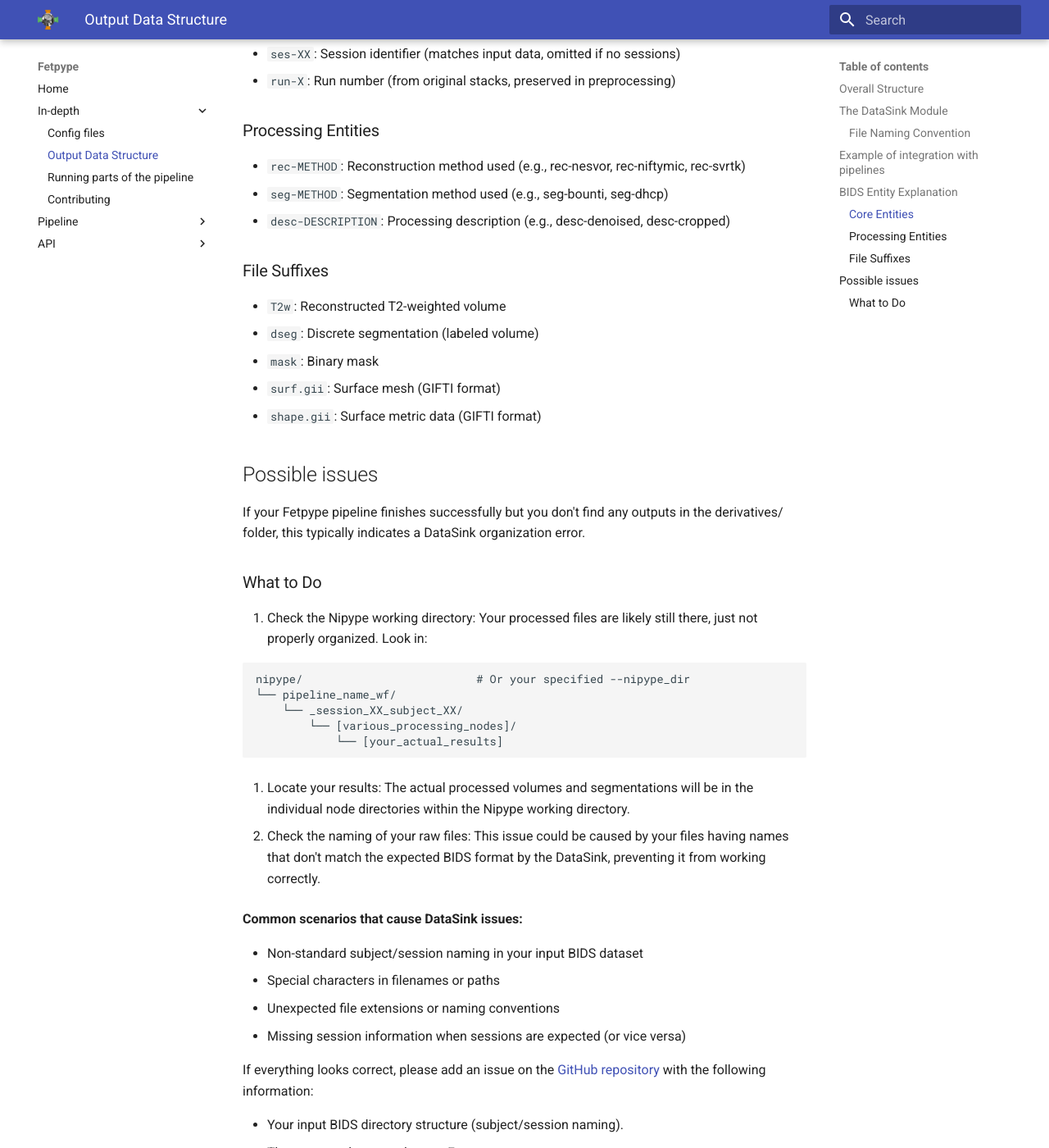
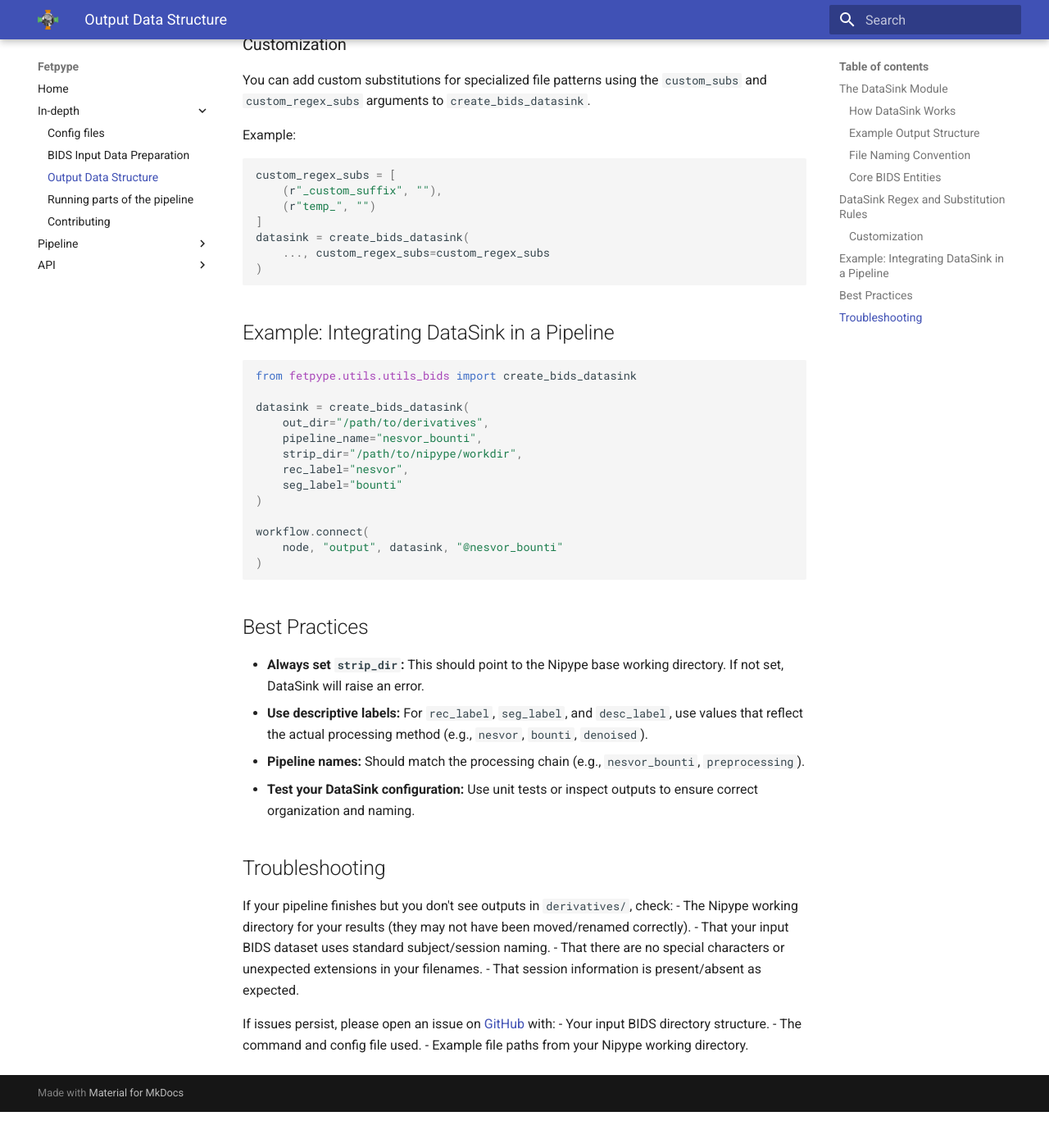
Before and after one commit to fetpype/fetpype, an MkDocs documentation site: the page built from docs/output_data.md, in a window 1280 px wide and 1400 px high, scrolled down 2269 px. Shown: the whole window at 82% size. Built offline with MkDocs 1.6.1 and Material for MkDocs 9.7.7, drawn with Linux system fonts in a browser that asks for light colours; after the commit the page ends 3625 px from its top, so only the background shows below that; some of the changed text lies outside the part shown.

Commit message:
Update documentation: add input_data.md to navigation, remove outdated datasink.md, and clarify surface extraction disclaimer for dHCP pipeline.

````diff
--- a/docs/datasink.md
+++ /dev/null
@@ -1,303 +0,0 @@
-
-# DataSink module
-
-The DataSink module in fetpype is responsible for organizing and renaming pipeline outputs from the nipype default workflow into BIDS-compliant directory structures. This document provides a comprehensive guide on how the DataSink works, and how to use it correctly.
-
-## Overview
-
-Fetpype uses Nipype's `DataSink` interface wrapped in a custom function `create_bids_datasink()` to automatically organize outputs according to BIDS conventions. The system handles complex file renaming through regex substitutions and ensures outputs are properly structured for downstream analysis. For a more detailed explanation of the DataSink module, see the [Nipype documentation](https://nipype.readthedocs.io/en/latest/api/generated/nipype.interfaces.io.html#datasink) or the [nipype-tutorial](https://miykael.github.io/nipype_tutorial/notebooks/basic_data_output.html) on DataSink.
-
-## Core Architecture
-
-### Main Function: `create_bids_datasink()`
-
-Located in `fetpype/utils/utils_bids.py`, this function creates a configured DataSink node:
-
-```python
-def create_bids_datasink(
-    out_dir,           # Base output directory
-    pipeline_name,     # Name of the pipeline (e.g., 'nesvor_bounti')
-    strip_dir,         # Nipype working directory path to strip
-    datatype="anat",   # BIDS datatype
-    name=None,         # Node name (auto-generated if None)
-    rec_label=None,    # Reconstruction label (e.g., 'nesvor')
-    seg_label=None,    # Segmentation label (e.g., 'bounti')
-    desc_label=None,   # Description label (e.g., 'denoised')
-    custom_subs=None,  # Custom simple substitutions
-    custom_regex_subs=None  # Custom regex substitutions
-)
-```
-
-## Directory Structure
-
-The DataSink module default behavior organizes outputs into the following structure:
-
-```
-<out_dir>/
-├── sub-<ID>/
-│   ├── [ses-<ID>/]
-│   │   └── anat/
-│   │       ├── sub-<ID>_[ses-<ID>]_desc-<label>_T2w.nii.gz
-│   │       ├── sub-<ID>_[ses-<ID>]_rec-<method>_T2w.nii.gz
-│   │       └── sub-<ID>_[ses-<ID>]_rec-<method>_seg-<method>_dseg.nii.gz
-└── dataset_description.json
-```
-
-## Regex Substitution Rules
-
-The DataSink applies different rules based on pipeline context:
-
-### Rule 1: Preprocessing Stacks (Denoised)
-**Trigger**: `pipeline_name == "preprocessing"` and `desc_label == "denoised"`
-
-```regex
-Input:  /output/preprocessing_wf/_session_01_subject_sub-01/denoise_wf/_denoising/sub-01_ses-01_run-1_T2w_noise_corrected.nii.gz
-Output: /output/sub-01/ses-01/anat/sub-01_ses-01_run-1_desc-denoised_T2w.nii.gz
-```
-
-### Rule 2: Preprocessing Masks (Cropped)
-**Trigger**: `pipeline_name == "preprocessing"` and `desc_label == "cropped"`
-
-```regex
-Input:  /output/preprocessing_wf/_session_01_subject_sub-01/crop_wf/_cropping/sub-01_ses-01_run-1_mask.nii
-Output: /output/sub-01/ses-01/anat/sub-01_ses-01_run-1_desc-cropped_mask.nii
-```
-
-### Rule 3: Reconstruction Output
-**Trigger**: `rec_label` is set and `seg_label` is None
-
-```regex
-Input:  /output/nesvor_pipeline_wf/_session_02_subject_sub-01/recon_node/recon.nii.gz
-Output: /output/sub-01/ses-02/anat/sub-01_ses-02_rec-nesvor_T2w.nii.gz
-```
-
-### Rule 4: Segmentation Output (BOUNTI)
-**Trigger**: Both `seg_label` and `rec_label` are set
-
-```regex
-Input:  /output/segmentation_wf/_session_01_subject_sub-01/seg_node/input_srr-mask-brain_bounti-19.nii.gz
-Output: /output/sub-01/ses-01/anat/sub-01_ses-01_rec-nesvor_seg-bounti_dseg.nii.gz
-```
-
-### Rule 5: Segmentation Output (dHCP)
-**Trigger**: `seg_label == "dhcp"`
-
-```regex
-Input:  /output/segmentation_wf/_session_01_subject_sub-01/dhcp_node/
-Output: /output/sub-01/ses-01/anat/sub-01_ses-01_dhcp/
-```
-
-### Cleanup Rules
-Applied to all outputs:
-
-- `sub-sub-` → `sub-` (fix doubled prefixes)
-- `ses-ses-` → `ses-` (fix doubled prefixes)
-- `_+` → `_` (multiple underscores to single)
-- `//+` → `/` (fix double slashes)
-- `_ses-None` → `` (remove None sessions)
-- `(\.nii\.gz)\1+$` → `\1` (fix repeated extensions)
-
-## Usage Examples
-
-### Basic Reconstruction DataSink
-
-```python
-from fetpype.utils.utils_bids import create_bids_datasink
-
-datasink = create_bids_datasink(
-    out_dir="/path/to/derivatives",
-    pipeline_name="nesvor",
-    strip_dir="/path/to/nipype/workdir",
-    rec_label="nesvor"
-)
-
-# Connect in workflow
-workflow.connect(recon_node, "output", datasink, "@nesvor")
-```
-
-### Preprocessing DataSink
-
-```python
-# For denoised stacks
-denoised_datasink = create_bids_datasink(
-    out_dir="/path/to/derivatives/preprocessing",
-    pipeline_name="preprocessing",
-    strip_dir="/path/to/nipype/workdir",
-    desc_label="denoised"
-)
-
-# For cropped masks
-cropped_datasink = create_bids_datasink(
-    out_dir="/path/to/derivatives/preprocessing",
-    pipeline_name="preprocessing",
-    strip_dir="/path/to/nipype/workdir",
-    desc_label="cropped"
-)
-```
-
-### Segmentation DataSink
-
-```python
-seg_datasink = create_bids_datasink(
-    out_dir="/path/to/derivatives",
-    pipeline_name="nesvor_bounti",
-    strip_dir="/path/to/nipype/workdir",
-    rec_label="nesvor",
-    seg_label="bounti"
-)
-```
-
-## Integration in Workflows
-
-### Connecting Outputs
-
-The DataSink uses Nipype's connection syntax with `@` prefix for container naming:
-
-```python
-# For single outputs
-workflow.connect(node, "output", datasink, "@pipeline_name")
-
-# For multiple outputs
-workflow.connect(node, "output1", datasink, "@output1")
-workflow.connect(node, "output2", datasink, "@output2")
-```
-
-### Workflow Examples
-
-From `fetpype/workflows/pipeline_fet.py`:
-
-```python
-# Reconstruction datasink
-recon_datasink = create_bids_datasink(
-    out_dir=out_dir,
-    pipeline_name=pipeline_name,
-    strip_dir=main_workflow.base_dir,
-    name="final_recon_datasink",
-    rec_label=cfg.reconstruction.pipeline,
-)
-
-workflow.connect(
-    fet_pipe, "outputnode.output_srr",
-    recon_datasink, f"@{pipeline_name}"
-)
-```
-
-## Best Practices
-
-### 1. Always Set strip_dir
-The `strip_dir` parameter is mandatory and should point to the Nipype base working directory:
-
-```python
-# Correct
-strip_dir = main_workflow.base_dir
-
-# Incorrect - will raise ValueError
-strip_dir = None
-```
-
-### 2. Use Appropriate Labels
-Choose labels that reflect the actual processing method:
-
-```python
-# Good
-rec_label = cfg.reconstruction.pipeline  # "nesvor", "niftymic", etc.
-seg_label = cfg.segmentation.pipeline    # "bounti", "dhcp", etc.
-
-# Avoid
-rec_label = "reconstruction"  # Too generic
-```
-
-### 3. Pipeline Name Conventions
-Pipeline names should be descriptive and match the processing chain:
-
-```python
-# For full pipeline
-pipeline_name = "nesvor_bounti"
-
-# For single steps
-pipeline_name = "preprocessing"
-pipeline_name = "nesvor"
-```
-
-### 4. Custom Substitutions
-Add custom substitutions for specialized file patterns, according to the output names and folders of your custom node:
-
-```python
-custom_regex_subs = [
-    (r"_custom_suffix", ""),
-    (r"temp_", "")
-]
-
-datasink = create_bids_datasink(
-    ...,
-    custom_regex_subs=custom_regex_subs
-)
-```
-
-## Advanced Usage
-
-### Custom DataSink for New Pipelines
-
-When adding a new pipeline to fetpype:
-
-1. **Determine file patterns**: Understand what your pipeline outputs.
-2. **Design BIDS naming**: Choose appropriate BIDS entities.
-3. **Create regex rules**: Write patterns to transform paths.
-4. **Test thoroughly**: Use unit tests to verify behavior
-
-Example for a new "mymethod" pipeline:
-
-```python
-# Add to create_bids_datasink function
-if pipeline_name == "mymethod" and rec_label:
-    regex_subs.append((
-        rf"^{escaped_bids_derivatives_root}/.*mymethod.*/"
-        rf"([^/]+)_output(\.nii\.gz|\.nii)$",
-        rf"{bids_derivatives_root}/sub-\1/anat/"
-        rf"sub-\1_rec-mymethod_T2w\2"
-    ))
-```
-
-### Multiple DataSinks in One Workflow
-
-For complex pipelines, use multiple DataSinks:
-
-```python
-# Primary outputs
-main_datasink = create_bids_datasink(...)
-
-# Intermediate outputs
-intermediate_datasink = create_bids_datasink(
-    out_dir=intermediate_dir,
-    ...
-)
-
-# QC outputs
-qc_datasink = create_bids_datasink(
-    out_dir=qc_dir,
-    ...
-)
-```
-
-## Testing DataSink Configuration
-
-Always test your DataSink configuration prior to a pull request. This is a test example:
-
-```python
-def test_my_datasink(mock_output_dir, mock_nipype_wf_dir):
-    ds = create_bids_datasink(
-        out_dir=mock_output_dir,
-        pipeline_name="mymethod",
-        strip_dir=mock_nipype_wf_dir,
-        rec_label="mymethod"
-    )
-
-    # Test regex substitutions
-    regex_subs = ds.inputs.regexp_substitutions
-
-    test_path = f"{mock_output_dir}/mymethod_wf/_session_01_subject_sub-01/output.nii.gz"
-    expected = f"{mock_output_dir}/sub-01/ses-01/anat/sub-01_ses-01_rec-mymethod_T2w.nii.gz"
-
-    result = apply_regex_subs(test_path, regex_subs)
-    assert result == expected
-```
--- a/docs/output_data.md
+++ b/docs/output_data.md
@@ -1,38 +1,20 @@
 # Output Data Structure
 
-Fetpype organizes all processed data following the [BIDS (Brain Imaging Data Structure)](https://bids.neuroimaging.io/index.html) derivatives convention. This standardized organization ensures that your results are easily shareable, reproducible, and compatible with other neuroimaging analysis tools.
+Fetpype organizes all processed data following the [BIDS (Brain Imaging Data Structure)](https://bids.neuroimaging.io/index.html) derivatives convention. This ensures your results are shareable, reproducible, and compatible with other neuroimaging tools.
 
-To understand how to transform your raw data into the BIDS structure that Fetpype expects, please refer to this guide: [Input Data Structure](input_data.md).
-
-## Overall Structure
-
-Fetpype creates a derivatives directory structure that mirrors your input BIDS dataset but contains processed data instead of raw acquisitions. The structure is as follows:
-
-```
-your_project/
-├── sub-01/                          # Raw BIDS data (input)
-│   └── ses-01/
-│       └── anat/
-│           ├── sub-01_ses-01_run-1_T2w.nii.gz
-│           ├── sub-01_ses-01_run-2_T2w.nii.gz
-│           └── sub-01_ses-01_run-3_T2w.nii.gz
-└── derivatives/                     # Processed data (output)
-    ├── preprocessing/               # Intermediate preprocessing outputs
-    ├── nesvor/                      # Reconstruction outputs
-    ├── bounti/                      # Segmentation outputs
-    └── nesvor_bounti/               # Combined pipeline outputs
-```
-
-Each derivatives subdirectory contains:
-
-- `dataset_description.json`: Metadata about the processing pipeline
-- Subject directories: Organized following BIDS conventions
+For transforming raw data into the BIDS structure Fetpype expects, see: [Input Data Structure](input_data.md).
 
 ## The DataSink Module
 
-The BIDS DataSink handles the organization and formatting of pipeline outputs according to BIDS conventions. It ensures that all processed data is properly structured and named.
+Fetpype uses a custom DataSink (see `create_bids_datasink` in `fetpype/utils/utils_bids.py`) to organize and rename pipeline outputs into BIDS-compliant structures. It wraps Nipype's DataSink and applies regex substitutions to ensure outputs are properly named and structured for downstream analysis. For a more detailed explanation of the DataSink module, see the [Nipype documentation](https://nipype.readthedocs.io/en/latest/api/generated/nipype.interfaces.io.html#datasink) or the [nipype-tutorial](https://miykael.github.io/nipype_tutorial/notebooks/basic_data_output.html) on DataSink.
 
-The BIDS DataSink automatically organizes pipeline outputs into the standard BIDS derivatives structure:
+### How DataSink Works
+
+- **Input:** Nipype working directory outputs (often with non-BIDS names)
+- **Processing:** Applies a set of regex and simple substitutions to transform paths and filenames into BIDS-compliant outputs
+- **Output:** Files organized in the BIDS derivatives structure, with correct naming and metadata
+
+### Example Output Structure
 
 ```
 derivatives/
@@ -46,89 +28,94 @@
 
 ### File Naming Convention
 
-The DataSink applies transformations to convert Nipype working directory paths into BIDS-compliant names:
-
 | Input (Nipype working dir) | Output (BIDS derivatives) |
 |----------------------------|---------------------------|
 | `preprocessing_wf/_session_01_subject_sub-01/denoise_wf/_denoising/sub-01_ses-01_run-1_T2w_noise_corrected.nii.gz` | `sub-01/ses-01/anat/sub-01_ses-01_run-1_desc-denoised_T2w.nii.gz` |
 | `nesvor_pipeline_wf/_session_02_subject_sub-01/recon_node/recon.nii.gz` | `sub-01/ses-02/anat/sub-01_ses-02_rec-nesvor_T2w.nii.gz` |
 | `segmentation_wf/_session_01_subject_sub-01/seg_node/input_srr-mask-brain_bounti-19.nii.gz` | `sub-01/ses-01/anat/sub-01_ses-01_rec-nesvor_seg-bounti_dseg.nii.gz` |
 
+### Core BIDS Entities
 
-## Example of integration with pipelines
+- `sub-XX`: Subject identifier
+- `ses-XX`: Session identifier (omitted if no sessions)
+- `run-X`: Run number (from original stacks, preserved in preprocessing)
+- `rec-METHOD`: Reconstruction method (e.g., rec-nesvor)
+- `seg-METHOD`: Segmentation method (e.g., seg-bounti)
+- `desc-DESCRIPTION`: Processing description (e.g., desc-denoised)
+- Suffixes: `T2w`, `dseg`, `mask`, `surf.gii`, `shape.gii`
 
-The DataSink is automatically integrated into Fetpype workflows:
+## DataSink Regex and Substitution Rules
 
+The DataSink applies context-specific regex rules to convert Nipype outputs to BIDS-compliant names. Some examples of rules that are in use for various pipelines:
+
+- **Preprocessing (denoised):**
+  - Input: .../denoise_wf/.../sub-01_ses-01_run-1_T2w_noise_corrected.nii.gz
+  - Output: sub-01/ses-01/anat/sub-01_ses-01_run-1_desc-denoised_T2w.nii.gz
+- **Preprocessing (cropped):**
+  - Input: .../crop_wf/.../sub-01_ses-01_run-1_mask.nii
+  - Output: sub-01/ses-01/anat/sub-01_ses-01_run-1_desc-cropped_mask.nii
+- **Reconstruction:**
+  - Input: .../recon_node/recon.nii.gz
+  - Output: sub-01/ses-02/anat/sub-01_ses-02_rec-nesvor_T2w.nii.gz
+- **Segmentation:**
+  - Input: .../seg_node/input_srr-mask-brain_bounti-19.nii.gz
+  - Output: sub-01/ses-01/anat/sub-01_ses-01_rec-nesvor_seg-bounti_dseg.nii.gz
+
+**Cleanup rules** (applied to all outputs):
+- Remove doubled prefixes (e.g., `sub-sub-` → `sub-`)
+- Collapse multiple underscores or slashes
+- Remove `None` session labels
+- Fix repeated extensions (e.g., `.nii.gz.gz` → `.nii.gz`)
+
+### Customization
+
+You can add custom substitutions for specialized file patterns using the `custom_subs` and `custom_regex_subs` arguments to `create_bids_datasink`.
+
+Example:
 ```python
-# In pipeline creation
+custom_regex_subs = [
+    (r"_custom_suffix", ""),
+    (r"temp_", "")
+]
 datasink = create_bids_datasink(
-    out_dir=output_directory,
-    pipeline_name=get_pipeline_name(cfg),
-    strip_dir=main_workflow.base_dir,
-    rec_label=cfg.reconstruction.pipeline,
-    seg_label=cfg.segmentation.pipeline
-)
-
-# Connect pipeline outputs to datasink
-main_workflow.connect(
-    reconstruction_node, "output_volume",
-    datasink, "@reconstruction"
+    ..., custom_regex_subs=custom_regex_subs
 )
 ```
 
-## BIDS Entity Explanation
-Fetpype uses standard BIDS entities to describe the processed data:
+## Example: Integrating DataSink in a Pipeline
 
-### Core Entities
+```python
+from fetpype.utils.utils_bids import create_bids_datasink
 
-- `sub-XX`: Subject identifier (matches input data)
-- `ses-XX`: Session identifier (matches input data, omitted if no sessions)
-- `run-X`: Run number (from original stacks, preserved in preprocessing)
+datasink = create_bids_datasink(
+    out_dir="/path/to/derivatives",
+    pipeline_name="nesvor_bounti",
+    strip_dir="/path/to/nipype/workdir",
+    rec_label="nesvor",
+    seg_label="bounti"
+)
 
-### Processing Entities
-
-- `rec-METHOD`: Reconstruction method used (e.g., rec-nesvor, rec-niftymic, rec-svrtk)
-- `seg-METHOD`: Segmentation method used (e.g., seg-bounti, seg-dhcp)
-- `desc-DESCRIPTION`: Processing description (e.g., desc-denoised, desc-cropped)
-
-### File Suffixes
-
-- `T2w`: Reconstructed T2-weighted volume
-- `dseg`: Discrete segmentation (labeled volume)
-- `mask`: Binary mask
-- `surf.gii`: Surface mesh (GIFTI format)
-- `shape.gii`: Surface metric data (GIFTI format)
-
-
-## Possible issues
-If your Fetpype pipeline finishes successfully but you don't find any outputs in the derivatives/ folder, this typically indicates a DataSink organization error.
-
-### What to Do
-
-1. Check the Nipype working directory: Your processed files are likely still there, just not properly organized. Look in:
-
-```
-nipype/                          # Or your specified --nipype_dir
-└── pipeline_name_wf/
-    └── _session_XX_subject_XX/
-        └── [various_processing_nodes]/
-            └── [your_actual_results]
+workflow.connect(
+    node, "output", datasink, "@nesvor_bounti"
+)
 ```
 
-2. Locate your results: The actual processed volumes and segmentations will be in the individual node directories within the Nipype working directory.
+## Best Practices
 
-3. Check the naming of your raw files: This issue could be caused by your files having names that don't match the expected BIDS format by the DataSink, preventing it from working correctly.
+- **Always set `strip_dir`:** This should point to the Nipype base working directory. If not set, DataSink will raise an error.
+- **Use descriptive labels:** For `rec_label`, `seg_label`, and `desc_label`, use values that reflect the actual processing method (e.g., `nesvor`, `bounti`, `denoised`).
+- **Pipeline names:** Should match the processing chain (e.g., `nesvor_bounti`, `preprocessing`).
+- **Test your DataSink configuration:** Use unit tests or inspect outputs to ensure correct organization and naming.
 
-**Common scenarios that cause DataSink issues:**
+## Troubleshooting
 
-- Non-standard subject/session naming in your input BIDS dataset
-- Special characters in filenames or paths
-- Unexpected file extensions or naming conventions
-- Missing session information when sessions are expected (or vice versa)
+If your pipeline finishes but you don't see outputs in `derivatives/`, check:
+- The Nipype working directory for your results (they may not have been moved/renamed correctly).
+- That your input BIDS dataset uses standard subject/session naming.
+- That there are no special characters or unexpected extensions in your filenames.
+- That session information is present/absent as expected.
 
-If everything looks correct, please add an issue on the [GitHub repository](https://github.com/fetpype/fetpype/issues) with the following information:
-
-- Your input BIDS directory structure (subject/session naming).
-- The command you used to run Fetpype.
-- The configuration file used.
-- An example of the file paths in your Nipype working directory.
+If issues persist, please open an issue on [GitHub](https://github.com/fetpype/fetpype/issues) with:
+- Your input BIDS directory structure.
+- The command and config file used.
+- Example file paths from your Nipype working directory.
````
Also changed, not shown: docs/segmentation.md (+2 -2 lines), docs/surface.md (+5 -0 lines), docs/.pages.
